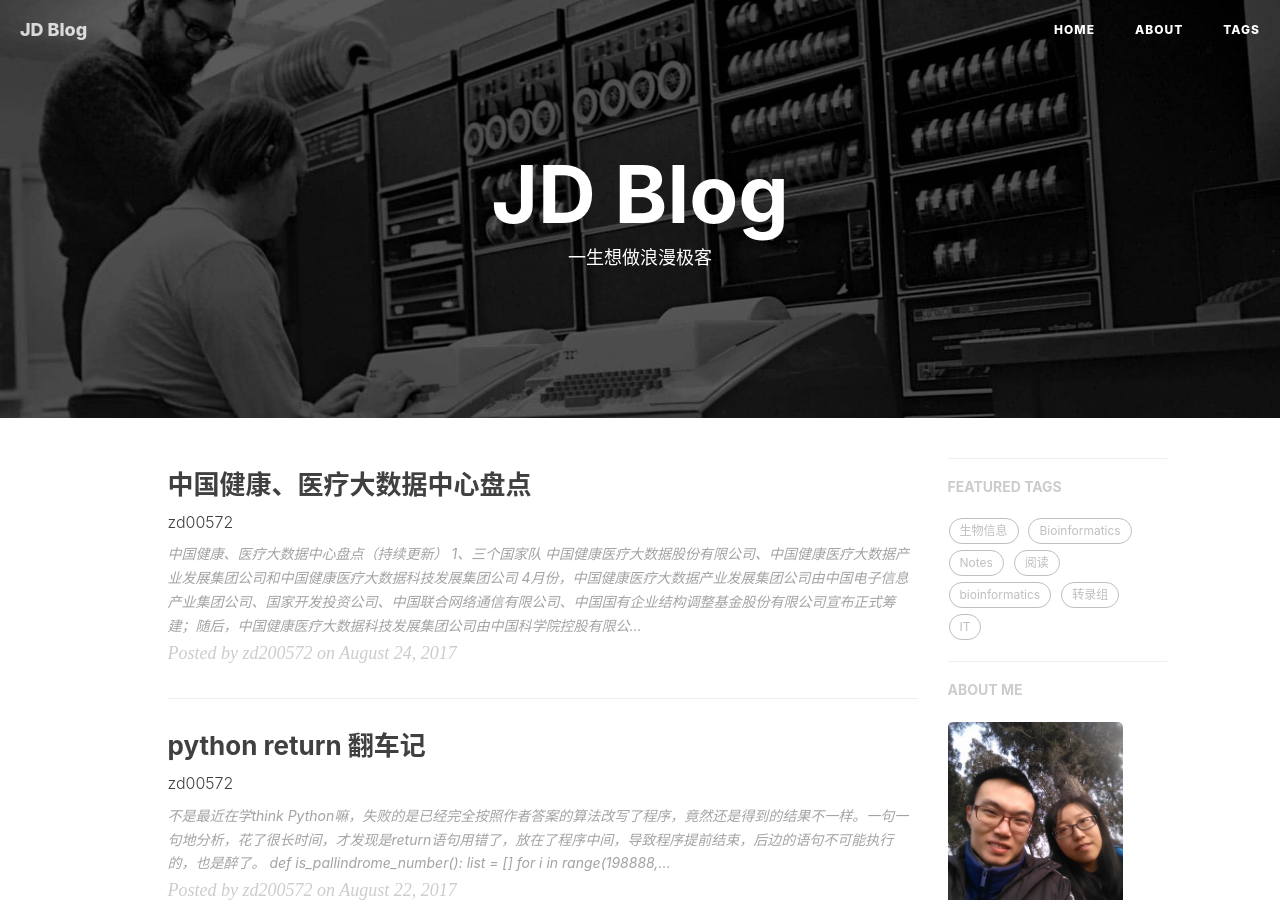
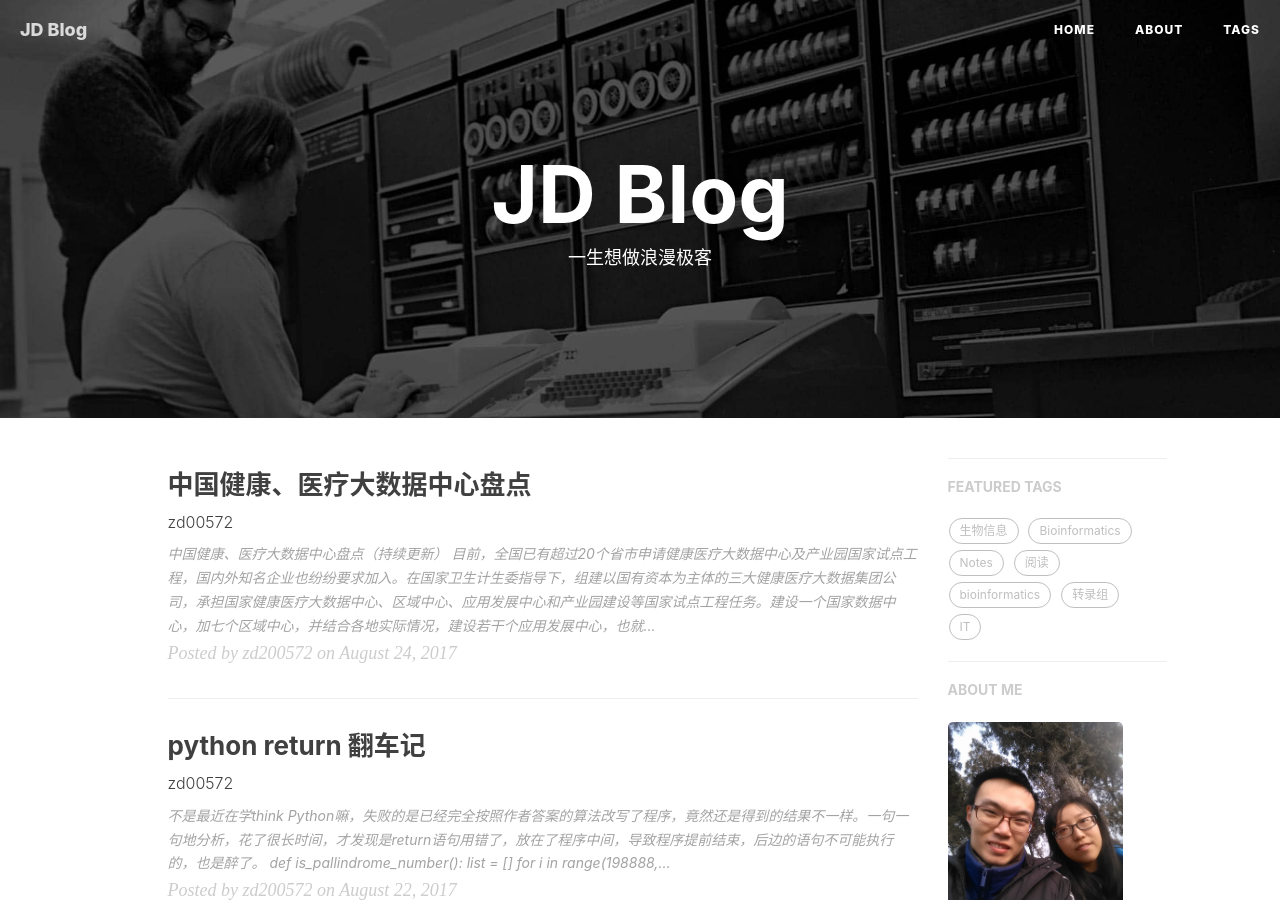
Before and after one commit to zd200572/zd200572.github.io, a Jekyll site: the page built from index.html, in a window 1280 px wide and 900 px high. Built offline with Jekyll 4.4.1, drawn with Linux system fonts in a browser that asks for light colours; nearby versions of some CDN libraries; the list of posts is cut into pages by our own code; comment, search, counter and statistics services are not loaded; part of the change alters nothing that is shown.

Commit message:
review
review

```diff
--- a/_posts/2017-08-24-chinese_big_data_center_of_health.md
+++ b/_posts/2017-08-24-chinese_big_data_center_of_health.md
@@ -13,6 +13,11 @@ tags:
     - 大数据
 ---
 #  中国健康、医疗大数据中心盘点（持续更新）  #
+
+
+> 目前，全国已有超过20个省市申请健康医疗大数据中心及产业园国家试点工程，国内外知名企业也纷纷要求加入。在国家卫生计生委指导下，组建以国有资本为主体的三大健康医疗大数据集团公司，承担国家健康医疗大数据中心、区域中心、应用发展中心和产业园建设等国家试点工程任务。建设一个国家数据中心，加七个区域中心，并结合各地实际情况，建设若干个应用发展中心，也就是“1+7+X”的健康医疗大数据应用发展的总体规划。
+
+> 7个区域中心已经在华南和华东进行了国家第一批试点，福建省和江苏省分别建两个区域中心，其他的区域中心也将很快通过调研、专家论证和国家批复以后进入正式建设阶段。X个应用发展中心主要指在国家中心和7个区域中心建设带动下，各省（区、市）在依法依规负责收集汇聚上报国家的健康医疗大数据基础上，开展应用创新及产业园建设。
 
 ## 1、三个国家队 ##
 
@@ -40,6 +45,16 @@ tags:
 
 **福建长乐医疗大数据产业园**规划“1个中心+1个产业园+2个基地+4大应用领域”。2016年11月26日上午，国家医疗大数据中心与产业园建设试点工程（福州园区）在福州长乐正式揭牌，规划用地面积1000亩。力争到2017年底，全面建成互通共享的区域人口健康信息平台，吸引50-100家健康大数据企业落户产业园，培育1-3家龙头企业；到2020年底，医疗、医药、医保和健康各相关领域数据融合应用取得明显成效，带动大健康产业链发展，产业园技工贸总产值达到1000亿元；到2025年，“互联网+智慧医疗”新经济形态基本形成，建成泛珠三角最大的大数据中心。
 
+目前已有中电数据、贝瑞和康、品生医学、易联众、华大基因、复寅精准医疗等数十家健康医疗大数据企业签约入园，注册总资本已达69.79亿元，产业聚集效应明显，产业集群初步形成。
+
+3)成都
+
+成都市政府希望能够依托中国电子信息产业集团有限公司等国内外优势企业的资源，联合本地的企业、大数据公司、院校和医疗卫生机构，加快建设集政产学研用一体化的大数据中心与产业园，力争打造一千亿产值的健康医疗大数据产业带。
+
+4)江西
+
+到2020年，基本建成统一权威、互联互通的省、市、县三级全民健康信息平台，初步建成健康江西全民健康大数据中心，培育健康医疗大数据产业，充分发挥人工智能、图像识别、可穿戴设备等新技术和新产品在全民健康信息化应用中的作用，让百姓享受智慧医疗带来的便利。
+
 ## 3、各企业队 ##
 ![](http://osnq2ssd7.bkt.clouddn.com/bigdata-center.jpg)
 
@@ -51,3 +66,7 @@ tags:
 ### 2）健康医疗大数据争夺战悄然打响 阿里健康携“区块链”技术布局
 
 阿里健康-常州市合作医联体+区块链试点项目
+
+### 3)贝瑞和康
+
+7月10日消息,为了推进基因大数据中心产业园的项目建设，*ST天仪拟在福建省福州市滨海新城，出资设立全资子公司福建贝瑞和康基因技术有限公司（拟定名）和控股子公司福建贝瑞和康健康管理有限公司（拟定名）作为项目主体公司，负责运作基因大数据中心产业园项目。
```
